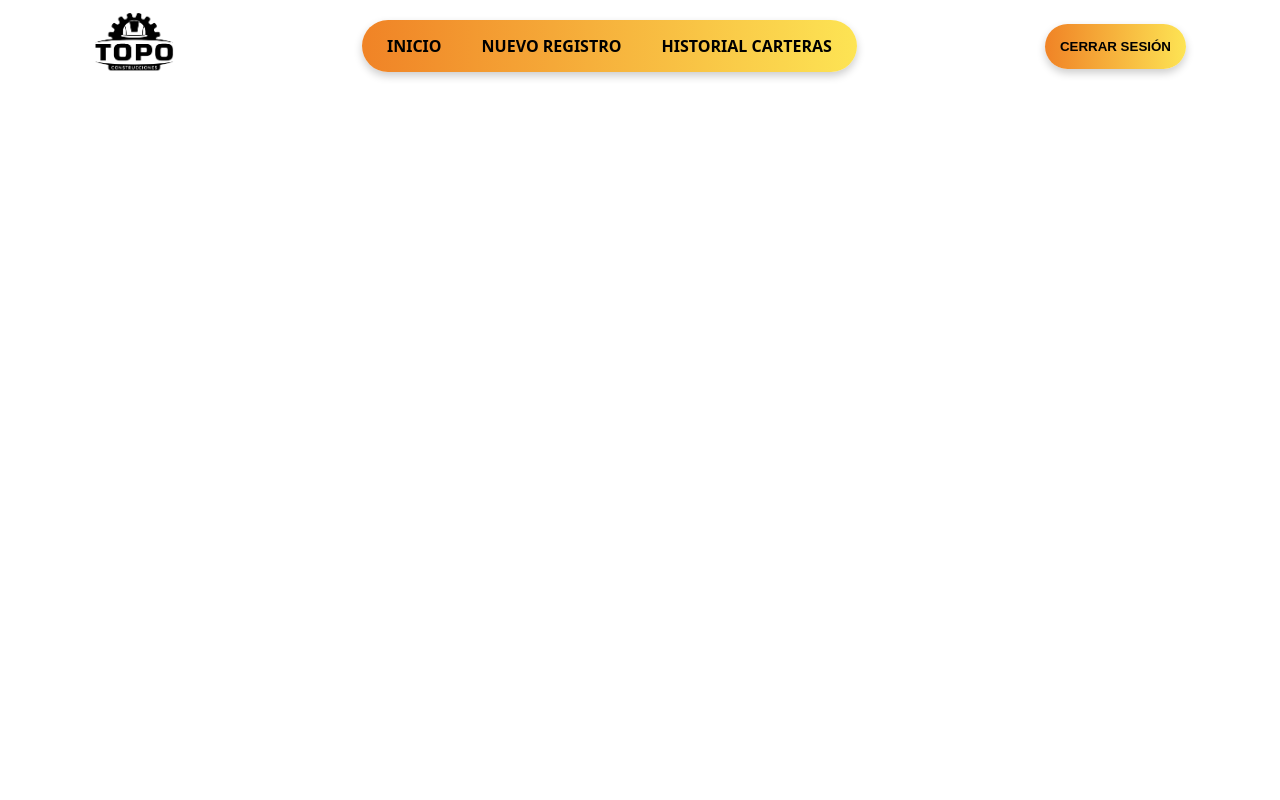
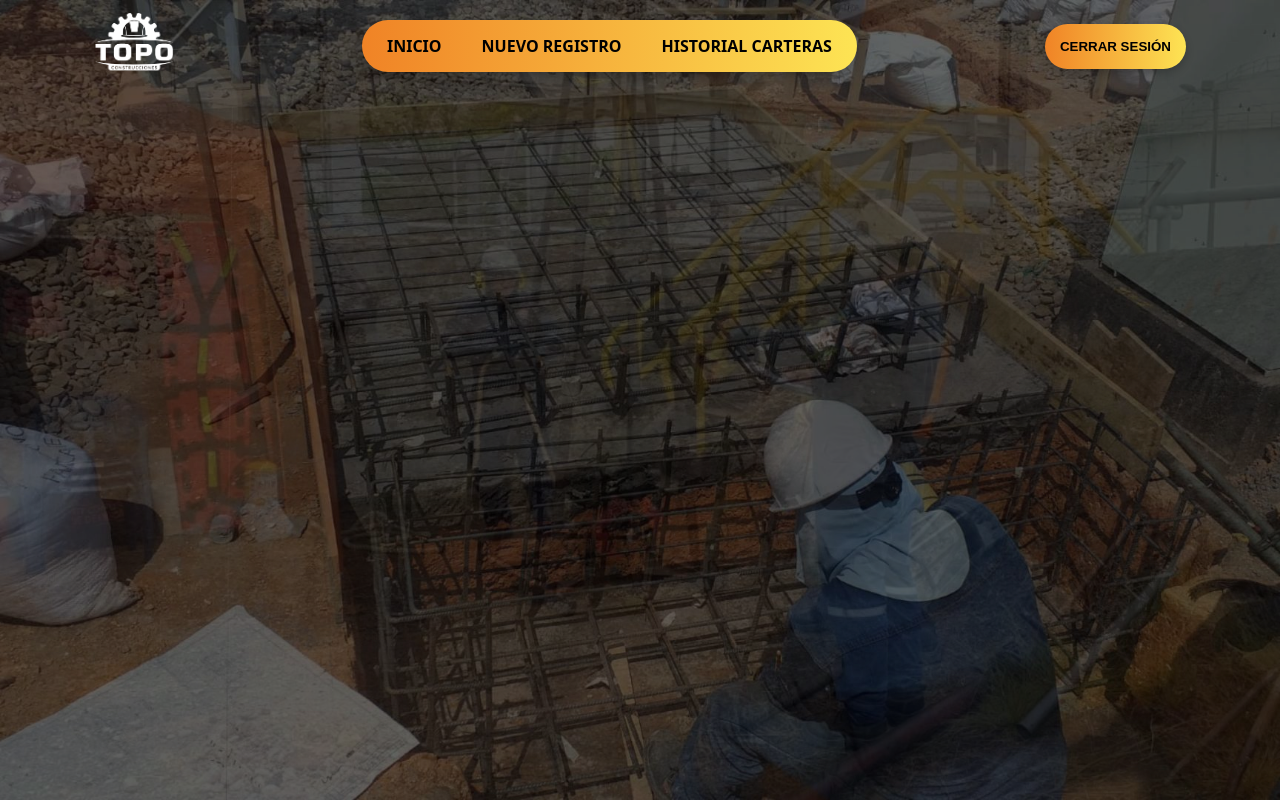
Before and after one commit to Aleja0308/topoconstrucciones_carteras, a Django app: page /index/ in a window 1280 px wide. Run offline with Django 5.2, Linux system fonts and the light colour scheme.

Commit message:
Se organiza estilo index

```diff
--- a/static/styles_index_menu.css
+++ b/static/styles_index_menu.css
@@ -4,9 +4,12 @@
   box-sizing: border-box;
 }
 
+:root{
+  --main-font-family: system-ui, -apple-system, BlinkMacSystemFont, 'Segoe UI', Roboto, Oxygen, Ubuntu, Cantarell, 'Open Sans', 'Helvetica Neue', sans-serif;
+}
+
 html{
   scroll-behavior: smooth;
-  font-family: system-ui, -apple-system, BlinkMacSystemFont, 'Segoe UI', Roboto, Oxygen, Ubuntu, Cantarell, 'Open Sans', 'Helvetica Neue', sans-serif;
 }
 
 /* Estilos para la barra de navegación */
@@ -15,6 +18,7 @@ html{
   display: flex;
   justify-content: space-around;
   align-items: center;
+  font-family: var(--main-font-family);
 }
 
 .logo_menu img{
@@ -23,6 +27,7 @@ html{
 
 .button_logout{
   display: flex;
+  font-family: var(--main-font-family);
 }
 
 .button{
@@ -47,6 +52,7 @@ html{
 .menu-container{
   display: flex;
   justify-content: center;
+  font-family: var(--main-font-family);
 }
 
 .menu{
@@ -85,3 +91,64 @@ html{
      margin: 10px auto;
   }
 }
+
+/* Carrusel de imágenes de fondo */
+.carousel-container {
+  position: fixed;
+  top: 0;
+  left: 0;
+  width: 100%;
+  height: 100%;
+  z-index: -1;
+  overflow: hidden;
+}
+
+.carousel-image {
+  position: absolute;
+  width: 100%;
+  height: 100%;
+  background-size: cover;
+  background-position: center;
+  animation: fade 30s infinite;
+  opacity: 0;
+}
+
+.carousel-image:nth-child(1) {
+  background-image: url("img/construccion.jpg");
+  animation-delay: 0s;
+}
+
+.carousel-image:nth-child(2) {
+  background-image: url("img/spt.jpg");
+  animation-delay: 6s;
+}
+
+.carousel-image:nth-child(3) {
+  background-image: url("img/geotecnia.jpg");
+  animation-delay: 12s;
+}
+
+.carousel-image:nth-child(4) {
+  background-image: url("img/deteccionenterrados.jpg");
+  animation-delay: 18s;
+}
+
+.carousel-image:nth-child(5) {
+  background-image: url("img/gpsantiguo.jpg");
+  animation-delay: 24s;
+}
+
+@keyframes fade {
+  0% {
+    opacity: 0;
+  }
+  10%, 30% {
+    opacity: 1;
+  }
+  40% {
+    opacity: 0;
+  }
+  100% {
+    opacity: 0;
+  }
+}
--- a/static/styles_login.css
+++ b/static/styles_login.css
@@ -25,7 +25,7 @@ body{
 }
 
 .logo{
-  height: 280px;
+  height: 200px;
   align-items: center;
 }
 
--- a/templates/layouts/login.html
+++ b/templates/layouts/login.html
@@ -6,16 +6,17 @@
   <meta charset="UTF-8">
   <meta name="viewport" content="width=device-width, initial-scale=1.0">
   <title>Topoconstrucciones</title>
-  <link rel="icon" href="{% static "images/topo_logo.png" %}" type="image/x-icon">
+  <link rel="icon" href="{% static "img/topo_logo.png" %}" type="image/x-icon">
   <link rel="stylesheet" href="{% static "styles_login.css" %}">
 </head>
 
 <body>
+
   <header>
 
     <div class="header_logo">
       <a href="login.html">
-        <img src="{% static "images/topo_blanco_logo.png" %}" class="logo" alt="logo">
+        <img src="{% static "img/logo_blanco.png" %}" class="logo" alt="logo">
       </a>
     </div>
 
@@ -43,6 +44,7 @@
         </div>
 
       </form>
+
     </div>
 
   </section>
--- a/templates/layouts/partials/menu.html
+++ b/templates/layouts/partials/menu.html
@@ -6,15 +6,17 @@
 <head>
   <meta charset="UTF-8">
   <meta name="viewport" content="width=device-width, initial-scale=1.0">
-  <title>Nav</title>
-  <link rel="icon" href="{% static "images/topo_logo.png" %}" type="image/x-icon">
+  <link rel="icon" href="{% static "img/topo_logo.png" %}" type="image/x-icon">
   <link rel="stylesheet" href="{% static "styles_index_menu.css" %}">
 </head>
+
+
+<body>
 
   <header class="header">
 
     <div class="logo_menu">
-    <img src="{% static "img/logo_negro.png" %}">
+      <img src="{% static "img/logo_blanco.png" %}">
     </div>
 
     <div class="menu-container">
@@ -35,3 +37,15 @@
     </div>
 
   </header>
+
+  <div class="carousel-container">
+    <div class="carousel-image"></div>
+    <div class="carousel-image"></div>
+    <div class="carousel-image"></div>
+    <div class="carousel-image"></div>
+    <div class="carousel-image"></div>
+  </div>
+
+</body>
+
+</html>
```
Also changed, not shown: static/img/construccion.jpg (added), static/img/deteccionenterrados.jpg (added), static/img/geotecnia.jpg (added), static/img/gpsantiguo.jpg (added), static/img/spt.jpg (added). Lines whose indentation alone changed are shown as unchanged.
